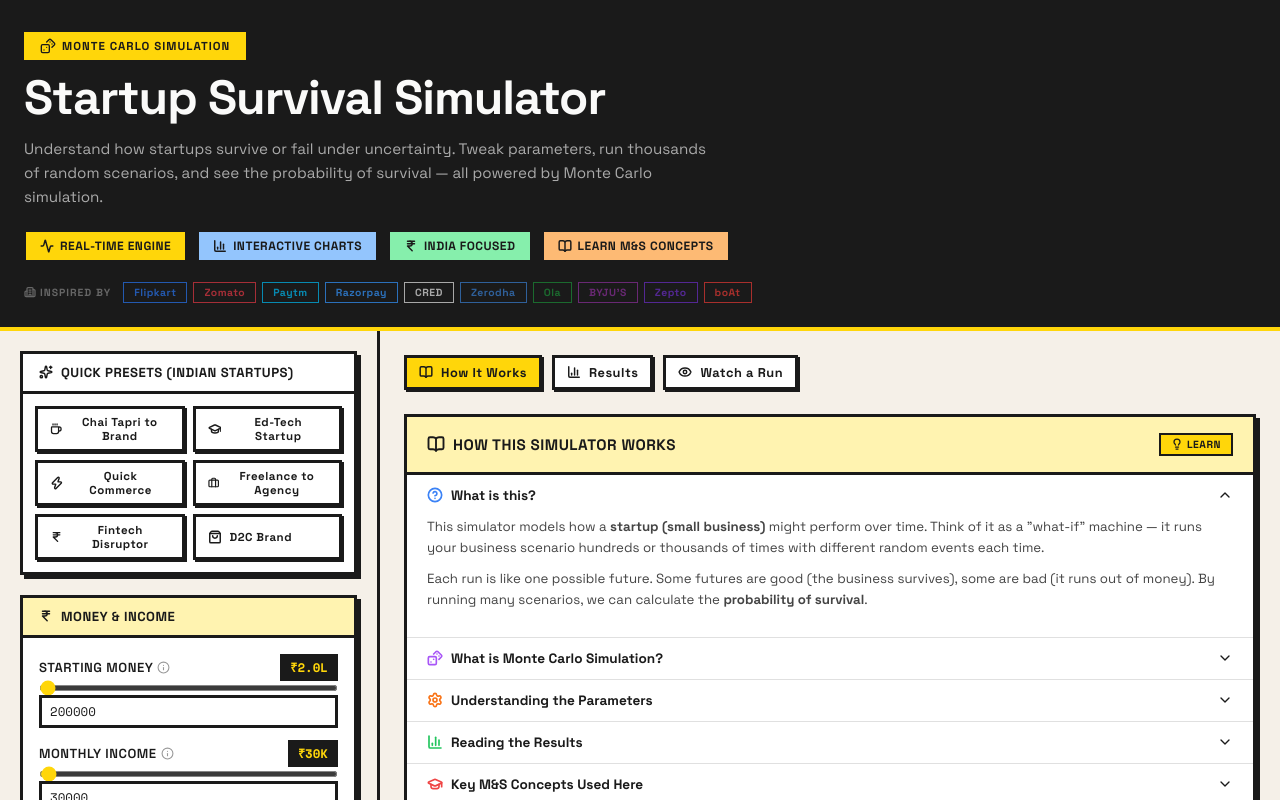
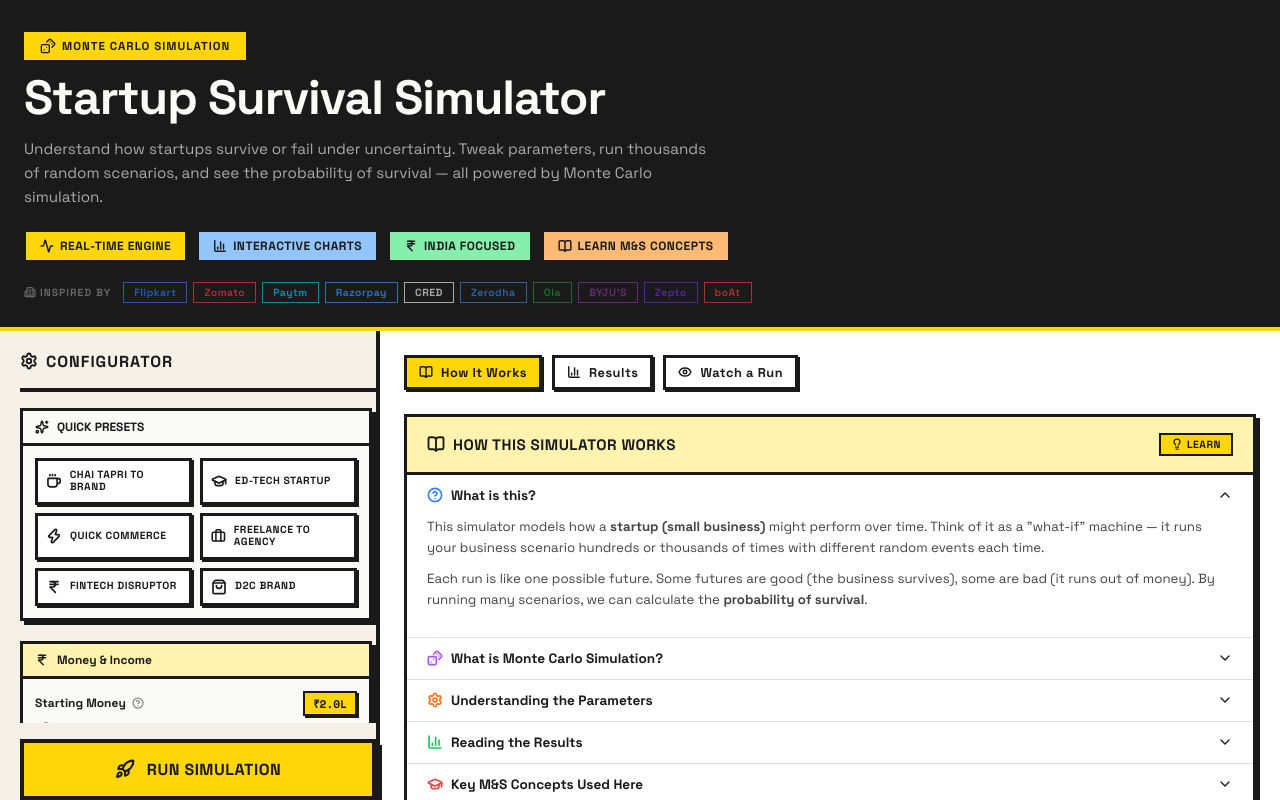
Before and after one commit to Ha3ar6ous/startupsurvivalsimulator, a React (Vite) app: page / in a window 1280 px wide. Shown: the top 800 px of the page. Built offline with nearby package versions, Linux system fonts and the light colour scheme.

Commit message:
Sidebar UI overhaul and production-grade README update

```diff
--- a/src/App.tsx
+++ b/src/App.tsx
@@ -149,17 +149,18 @@ const styles: Record<string, React.CSSProperties> = {
     width: '100%',
   },
   sidebar: {
-    padding: 20,
-    borderRight: 'var(--nb-border)',
+    padding: '20px 0 20px 20px',
+    borderRight: '4px solid var(--nb-black)',
     background: 'var(--nb-bg)',
-    maxHeight: 'calc(100vh - 160px)',
-    overflowY: 'auto' as const,
+    height: '100vh',
     position: 'sticky' as const,
     top: 0,
+    zIndex: 100,
   },
   content: {
     padding: 24,
     minHeight: '100vh',
+    background: '#fff',
   },
   tabBar: {
     display: 'flex',
--- a/src/components/ControlPanel.tsx
+++ b/src/components/ControlPanel.tsx
@@ -33,19 +33,19 @@ const fieldGroups: { title: string; icon: keyof typeof Icons; color: string; fie
         key: 'initialCapital',
         label: 'Starting Money',
         help: 'Total money the startup begins with — like initial savings or seed investment.',
-        min: 0, max: 50000000, step: 50000, unit: '₹', color: 'var(--nb-yellow)',
+        min: 0, max: 50000000, step: 10000, unit: '₹', color: 'var(--nb-yellow)',
       },
       {
         key: 'monthlyRevenueBase',
         label: 'Monthly Income',
         help: 'How much money comes in each month from customers/sales.',
-        min: 0, max: 5000000, step: 5000, unit: '₹', color: 'var(--nb-yellow)',
+        min: 0, max: 10000000, step: 5000, unit: '₹', color: 'var(--nb-yellow)',
       },
       {
         key: 'revenueGrowthRate',
         label: 'Growth Rate',
         help: 'How fast monthly income grows. 5% means income goes up 5% each month (compounding).',
-        min: -20, max: 50, step: 0.5, unit: '%', color: 'var(--nb-green)',
+        min: -20, max: 100, step: 0.1, unit: '%', color: 'var(--nb-green)',
       },
       {
         key: 'revenueRandomness',
@@ -56,15 +56,15 @@ const fieldGroups: { title: string; icon: keyof typeof Icons; color: string; fie
     ],
   },
   {
-    title: 'Expenses',
+    title: 'Monthly Expenses',
     icon: 'TrendingDown',
     color: 'var(--nb-red-light)',
     fields: [
       {
         key: 'fixedMonthlyCosts',
-        label: 'Monthly Expenses',
+        label: 'Fixed Expenses',
         help: 'Fixed costs every month — rent, salaries, electricity, internet, etc.',
-        min: 0, max: 5000000, step: 5000, unit: '₹', color: 'var(--nb-red)',
+        min: 0, max: 10000000, step: 5000, unit: '₹', color: 'var(--nb-red)',
       },
       {
         key: 'costSpikeProbability',
@@ -72,22 +72,29 @@ const fieldGroups: { title: string; icon: keyof typeof Icons; color: string; fie
         help: 'Chance (%) of an unexpected expense in any month — like equipment failure or legal costs.',
         min: 0, max: 100, step: 1, unit: '%', color: 'var(--nb-red)',
       },
+    ],
+  },
+  {
+    title: 'Surprise Costs Range',
+    icon: 'AlertTriangle',
+    color: 'var(--nb-orange-light)',
+    fields: [
       {
         key: 'costSpikeMin',
         label: 'Surprise Min',
         help: 'Minimum amount of a surprise expense when it happens.',
-        min: 0, max: 2000000, step: 5000, unit: '₹', color: 'var(--nb-red)',
+        min: 0, max: 5000000, step: 5000, unit: '₹', color: 'var(--nb-red)',
       },
       {
         key: 'costSpikeMax',
         label: 'Surprise Max',
         help: 'Maximum amount of a surprise expense when it happens.',
-        min: 0, max: 5000000, step: 10000, unit: '₹', color: 'var(--nb-red)',
+        min: 0, max: 20000000, step: 10000, unit: '₹', color: 'var(--nb-red)',
       },
     ],
   },
   {
-    title: 'Funding (Investor Money)',
+    title: 'Investor Funding',
     icon: 'Wallet',
     color: 'var(--nb-blue-light)',
     fields: [
@@ -101,13 +108,13 @@ const fieldGroups: { title: string; icon: keyof typeof Icons; color: string; fie
         key: 'fundingMin',
         label: 'Funding Min',
         help: 'Smallest possible funding amount when an investor does invest.',
-        min: 0, max: 50000000, step: 50000, unit: '₹', color: 'var(--nb-blue)',
+        min: 0, max: 100000000, step: 50000, unit: '₹', color: 'var(--nb-blue)',
       },
       {
         key: 'fundingMax',
         label: 'Funding Max',
         help: 'Largest possible funding amount when an investor does invest.',
-        min: 0, max: 100000000, step: 100000, unit: '₹', color: 'var(--nb-blue)',
+        min: 0, max: 500000000, step: 100000, unit: '₹', color: 'var(--nb-blue)',
       },
     ],
   },
@@ -118,21 +125,21 @@ const fieldGroups: { title: string; icon: keyof typeof Icons; color: string; fie
     fields: [
       {
         key: 'marketVolatility',
-        label: 'Market Ups & Downs',
+        label: 'Market Volatility',
         help: 'How much the overall market (economy) affects your business. Higher = more unpredictable environment.',
-        min: 0, max: 50, step: 1, unit: '%', color: 'var(--nb-purple)',
+        min: 0, max: 100, step: 1, unit: '%', color: 'var(--nb-purple)',
       },
       {
         key: 'simulationDuration',
         label: 'Time Period',
         help: 'How many months to simulate. 36 months = 3 years.',
-        min: 6, max: 120, step: 1, unit: 'months', color: 'var(--nb-purple)',
+        min: 1, max: 240, step: 1, unit: 'months', color: 'var(--nb-purple)',
       },
       {
         key: 'numSimulations',
         label: 'Number of Runs',
         help: 'How many random scenarios to simulate. More runs = more accurate probability. 500+ recommended.',
-        min: 10, max: 5000, step: 10, unit: 'runs', color: 'var(--nb-purple)',
+        min: 1, max: 5000, step: 1, unit: 'runs', color: 'var(--nb-purple)',
       },
     ],
   },
@@ -164,35 +171,52 @@ export default function ControlPanel({
       if (value >= 1000) return `₹${(value / 1000).toFixed(0)}K`;
       return `₹${value}`;
     }
-    return `${value}${unit === 'months' ? ' mo' : unit === 'runs' ? '' : unit}`;
+    if (unit === '%') return `${value}%`;
+    if (unit === '%/mo') return `${value}%/mo`;
+    if (unit === 'months') return `${value} mo`;
+    if (unit === 'runs') return `${value.toLocaleString()}`;
+    return `${value}`;
   };
 
   return (
     <div style={styles.panel}>
-      {/* Presets */}
+      {/* Header for Sidebar */}
+      <div style={styles.sidebarHeader}>
+        <h2 style={styles.sidebarTitle}>
+          <Icons.Settings size={18} strokeWidth={2.5} />
+          CONFIGURATOR
+        </h2>
+      </div>
+
+      <div style={styles.scrollArea}>
+        {/* Presets Grid */}
         <div style={styles.section}>
           <h3 style={styles.sectionTitle}>
             <Icons.Sparkles size={14} strokeWidth={2.5} />
-          Quick Presets (Indian Startups)
+            QUICK PRESETS
           </h3>
           <div style={styles.presetGrid}>
             {presetScenarios.map((preset) => {
               const PresetIcon = presetIconMap[preset.emoji];
+              const isActive = activePreset === preset.name;
               return (
                 <button
                   key={preset.name}
                   className="nb-btn nb-btn-sm"
                   style={{
                     ...styles.presetBtn,
-                  background: activePreset === preset.name ? 'var(--nb-yellow)' : 'var(--nb-surface)',
-                  width: '100%',
-                  justifyContent: 'flex-start',
+                    background: isActive ? 'var(--nb-black)' : 'var(--nb-surface)',
+                    color: isActive ? 'var(--nb-yellow)' : 'var(--nb-black)',
+                    borderColor: 'var(--nb-black)',
                   }}
                   onClick={() => applyPreset(preset)}
-                title={preset.description}
                 >
-                {PresetIcon && <PresetIcon size={14} strokeWidth={2.5} />}
-                <span style={{ fontSize: '0.72rem' }}>{preset.name}</span>
+                  <div style={styles.presetBtnContent}>
+                    {PresetIcon && <PresetIcon size={16} strokeWidth={2.5} />}
+                    <div style={styles.presetTextWrapper}>
+                      <div style={styles.presetName}>{preset.name}</div>
+                    </div>
+                  </div>
                 </button>
               );
             })}
@@ -201,7 +225,7 @@ export default function ControlPanel({
 
         {/* Parameter Groups */}
         {fieldGroups.map((group) => {
-        const GroupIcon = Icons[group.icon];
+          const GroupIcon = Icons[group.icon as keyof typeof Icons] || Icons.CircleDot;
           return (
             <div key={group.title} style={styles.section}>
               <h3 style={{ ...styles.sectionTitle, background: group.color }}>
@@ -213,15 +237,17 @@ export default function ControlPanel({
                   <div key={field.key} style={styles.fieldWrapper}>
                     <div style={styles.fieldHeader}>
                       <div style={styles.labelRow}>
-                      <label className="nb-label" style={{ margin: 0 }}>{field.label}</label>
+                        <label style={styles.label}>{field.label}</label>
                         <Tooltip text={field.help}>
-                        <Icons.Info size={13} strokeWidth={2} style={{ color: '#999' }} />
+                          <Icons.HelpCircle size={12} strokeWidth={2.5} style={{ color: '#888' }} />
                         </Tooltip>
                       </div>
-                    <span style={styles.fieldValue}>
+                      <div style={{ ...styles.fieldValue, background: field.color }}>
                         {formatValue(params[field.key], field.unit)}
-                    </span>
                       </div>
+                    </div>
+
+                    <div style={styles.inputStack}>
                       <input
                         type="range"
                         min={field.min}
@@ -231,59 +257,48 @@ export default function ControlPanel({
                         onChange={(e) => updateParam(field.key, parseFloat(e.target.value))}
                         style={{
                           ...styles.slider,
-                      accentColor: field.color,
+                          accentColor: 'var(--nb-black)',
                         }}
                       />
+                      <div style={styles.numberInputWrapper}>
                         <input
                           type="number"
-                    className="nb-input"
                           value={params[field.key]}
                           onChange={(e) => updateParam(field.key, parseFloat(e.target.value) || 0)}
-                    min={field.min}
-                    max={field.max}
-                    step={field.step}
                           style={styles.numberInput}
                         />
+                      </div>
+                    </div>
                   </div>
                 ))}
               </div>
             </div>
           );
         })}
+      </div>
 
-      {/* Run Button */}
+      {/* Footer Run Button */}
       <div style={styles.runSection}>
-        {isRunning && (
+        {isRunning ? (
           <div style={styles.progressContainer}>
             <div style={styles.progressTrack}>
-              <div
-                style={{
-                  ...styles.progressBar,
-                  width: `${progress}%`,
-                }}
-              />
+              <div style={{ ...styles.progressBar, width: `${progress}%` }} />
             </div>
-            <span style={styles.progressText}>{Math.round(progress)}%</span>
+            <div style={styles.progressLabel}>
+              <Icons.Timer size={14} strokeWidth={2.5} />
+              {Math.round(progress)}%
             </div>
-        )}
+          </div>
+        ) : (
           <button
             className="nb-btn nb-btn-primary"
             onClick={onRunSimulation}
-          disabled={isRunning}
             style={styles.runBtn}
           >
-          {isRunning ? (
-            <>
-              <Icons.Timer size={18} strokeWidth={2.5} style={{ animation: 'pulse 1s ease infinite' }} />
-              SIMULATING...
-            </>
-          ) : (
-            <>
-              <Icons.Rocket size={18} strokeWidth={2.5} />
-              RUN {params.numSimulations.toLocaleString()} SIMULATIONS
-            </>
+            <Icons.Rocket size={20} strokeWidth={2.5} />
+            <span>RUN SIMULATION</span>
+          </button>
         )}
-        </button>
       </div>
     </div>
   );
@@ -293,26 +308,46 @@ const styles: Record<string, React.CSSProperties> = {
   panel: {
     display: 'flex',
     flexDirection: 'column',
-    gap: 20,
     height: '100%',
+    maxHeight: 'calc(100vh - 40px)',
+    background: 'var(--nb-bg)',
   },
-  section: {
-    background: 'var(--nb-surface)',
-    border: 'var(--nb-border)',
-    boxShadow: 'var(--nb-shadow)',
+  sidebarHeader: {
+    padding: '0 0 16px 0',
+    borderBottom: '4px solid var(--nb-black)',
+    marginBottom: 16,
   },
-  sectionTitle: {
-    fontFamily: 'var(--font-display)',
-    fontSize: '0.82rem',
-    fontWeight: 700,
-    textTransform: 'uppercase' as const,
-    letterSpacing: '0.5px',
-    padding: '10px 16px',
-    borderBottom: 'var(--nb-border)',
+  sidebarTitle: {
+    fontSize: '1rem',
+    fontWeight: 900,
+    margin: 0,
     display: 'flex',
     alignItems: 'center',
     gap: 8,
+    letterSpacing: '1px',
+  },
+  scrollArea: {
+    flex: 1,
+    overflowY: 'auto' as const,
+    display: 'flex',
+    flexDirection: 'column' as const,
+    gap: 20,
+    paddingRight: 4,
+  },
+  section: {
+    background: 'var(--nb-white)',
+    border: '3px solid var(--nb-black)',
+    boxShadow: '4px 4px 0px var(--nb-black)',
+  },
+  sectionTitle: {
     margin: 0,
+    padding: '8px 12px',
+    fontSize: '0.75rem',
+    fontWeight: 900,
+    borderBottom: '3px solid var(--nb-black)',
+    display: 'flex',
+    alignItems: 'center',
+    gap: 8,
   },
   presetGrid: {
     display: 'grid',
@@ -321,19 +356,35 @@ const styles: Record<string, React.CSSProperties> = {
     padding: 12,
   },
   presetBtn: {
-    fontSize: '0.7rem',
-    textTransform: 'none' as const,
+    padding: '8px',
+    height: 'auto',
+    textAlign: 'left' as const,
+    transition: 'none',
+  },
+  presetBtnContent: {
+    display: 'flex',
+    alignItems: 'center',
+    gap: 8,
+  },
+  presetTextWrapper: {
+    display: 'flex',
+    flexDirection: 'column' as const,
+  },
+  presetName: {
+    fontSize: '0.65rem',
+    fontWeight: 800,
+    lineHeight: 1.2,
   },
   fieldsGrid: {
+    padding: '12px',
     display: 'flex',
     flexDirection: 'column' as const,
-    gap: 12,
-    padding: 16,
+    gap: 16,
   },
   fieldWrapper: {
     display: 'flex',
     flexDirection: 'column' as const,
-    gap: 4,
+    gap: 8,
   },
   fieldHeader: {
     display: 'flex',
@@ -343,72 +394,94 @@ const styles: Record<string, React.CSSProperties> = {
   labelRow: {
     display: 'flex',
     alignItems: 'center',
-    gap: 4,
+    gap: 6,
+  },
+  label: {
+    fontSize: '0.75rem',
+    fontWeight: 800,
+    color: 'var(--nb-black)',
   },
   fieldValue: {
+    fontSize: '0.7rem',
     fontFamily: 'var(--font-mono)',
-    fontSize: '0.78rem',
-    fontWeight: 700,
-    background: 'var(--nb-black)',
-    color: 'var(--nb-yellow)',
+    fontWeight: 900,
     padding: '2px 8px',
     border: '2px solid var(--nb-black)',
+    boxShadow: '2px 2px 0px var(--nb-black)',
+  },
+  inputStack: {
+    display: 'flex',
+    flexDirection: 'column' as const,
+    gap: 8,
   },
   slider: {
     width: '100%',
-    height: 6,
+    height: '12px',
     cursor: 'pointer',
+    margin: 0,
+    WebkitAppearance: 'none' as any,
+    background: '#eee',
+    border: '2px solid var(--nb-black)',
+  },
+  numberInputWrapper: {
+    width: '100%',
   },
   numberInput: {
-    fontSize: '0.78rem',
-    padding: '4px 8px',
+    width: '100%',
+    padding: '6px 10px',
+    fontSize: '0.8rem',
     fontFamily: 'var(--font-mono)',
+    fontWeight: 700,
+    border: '2px solid var(--nb-black)',
+    background: 'var(--nb-white)',
+    outline: 'none',
   },
   runSection: {
-    display: 'flex',
-    flexDirection: 'column' as const,
-    gap: 12,
+    marginTop: 20,
     position: 'sticky' as const,
     bottom: 0,
     background: 'var(--nb-bg)',
-    paddingTop: 8,
-    paddingBottom: 8,
+    paddingTop: 16,
+    zIndex: 10,
   },
   runBtn: {
     width: '100%',
+    padding: '16px',
+    fontSize: '1rem',
+    fontWeight: 900,
+    display: 'flex',
     justifyContent: 'center',
-    fontSize: '1rem',
-    padding: '16px 24px',
+    alignItems: 'center',
+    gap: 12,
+    background: 'var(--nb-yellow)',
+    color: 'var(--nb-black)',
+    border: '4px solid var(--nb-black)',
+    boxShadow: '6px 6px 0px var(--nb-black)',
+    cursor: 'pointer',
   },
   progressContainer: {
     display: 'flex',
-    alignItems: 'center',
-    gap: 12,
+    flexDirection: 'column' as const,
+    gap: 8,
   },
   progressTrack: {
-    flex: 1,
-    height: 16,
-    border: 'var(--nb-border)',
-    background: 'var(--nb-surface)',
+    height: '24px',
+    border: '4px solid var(--nb-black)',
+    background: 'var(--nb-white)',
+    position: 'relative' as const,
     overflow: 'hidden',
   },
   progressBar: {
     height: '100%',
-    background: `repeating-linear-gradient(
-      45deg,
-      var(--nb-yellow),
-      var(--nb-yellow) 10px,
-      var(--nb-orange) 10px,
-      var(--nb-orange) 20px
-    )`,
-    backgroundSize: '40px 40px',
-    animation: 'progressStripe 0.5s linear infinite',
-    transition: 'width 0.2s ease',
+    background: 'var(--nb-green)',
+    transition: 'width 0.1s linear',
   },
-  progressText: {
-    fontFamily: 'var(--font-mono)',
-    fontWeight: 700,
-    fontSize: '0.85rem',
-    minWidth: 40,
+  progressLabel: {
+    display: 'flex',
+    alignItems: 'center',
+    justifyContent: 'center',
+    gap: 8,
+    fontSize: '0.9rem',
+    fontWeight: 900,
   },
 };
```
Also changed, not shown: 1 other file (tests, documents, lock files or other folders). Lines whose indentation alone changed are shown as unchanged.
